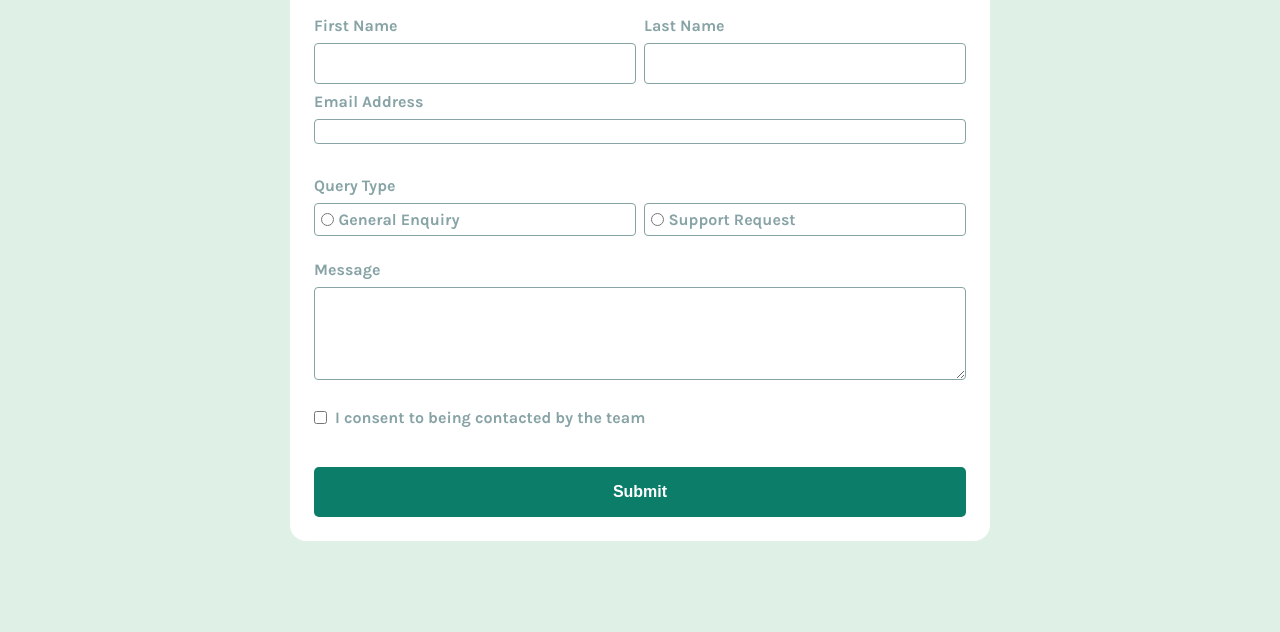
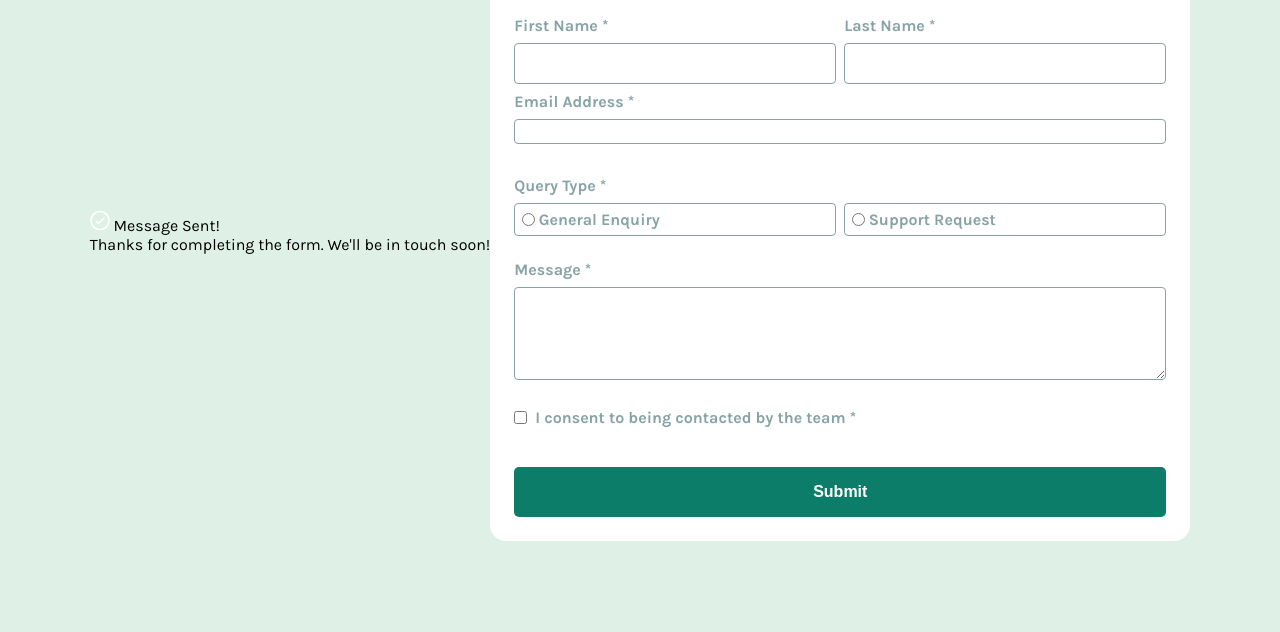
Before and after one commit to Abdu2120036/Contact-form, a plain HTML site: page index.html in a window 1280 px wide. Shown: the part 168-800 px from the top of the page. Drawn offline with Linux system fonts and the light colour scheme.

Commit message:
Added the message
Added some adjustments to lines throughout the body

```diff
--- a/index.html
+++ b/index.html
@@ -8,8 +8,12 @@
     <link rel="stylesheet" href="style.css">
 </head>
 <body>
-    <div class="message">
-
+    <div id="success-message" class="success-message ">
+        <div class="message-header">
+            <img src="assets/images/icon-success-check.svg" alt="Success Icon">
+            Message Sent!
+        </div>
+        <p>Thanks for completing the form. We'll be in touch soon!</p>
     </div>
 
     <div class="cont">
@@ -18,44 +22,44 @@
         <form>
             <div class="sect1">
                 <div class="left">
-                    <label for="Fname">First Name</label><br>
+                    <label for="Fname">First Name <span class="required-input">*</span></label><br>
                     <input type="text" id="Fname">
                 </div>
                 <div class="right">
-                    <label for="Lname">Last Name</label><br>
+                    <label for="Lname">Last Name <span class="required-input">*</span></label><br>
                     <input type="text" id="Lname">
                 </div>
             </div>
 
             <div class="sect2">
-                <label for="Email">Email Address</label><br>
+                <label for="Email">Email Address <span class="required-input">*</span></label><br>
                 <input type="email" id="Email">
             </div>
 
 
 
             <div class="sect3">
-                <label for="qtype">Query Type</label><br>
-                <div>
+                <label for="qtype">Query Type <span class="required-input">*</span></label><br>
+                <div class="provided " >
                     <div class="left">
-                        <input type="radio" title="General Enquiry" name="General Enquiry" id="Genquiry">
+                        <input type="radio" name="gtype" id="Genquiry">
                         <label for="Genquiry">General Enquiry</label>
                     </div>
                     <div class="right">
-                        <input type="radio" title="Support Request" name="Support Request" id="Srequest">
+                        <input type="radio" name="qtype" id="Srequest">
                         <label for="Srequest">Support Request</label>
                     </div>
                 </div>
             </div>
 
             <div class="sect4">
-                <label for="Message">Message</label><br>
+                <label for="Message">Message <span class="required-input">*</span></label><br>
                 <textarea name="Message" id="Message" rows="5"></textarea>
             </div>
 
             <div class="sect5">
                 <input type="checkbox" name="Consent" id="Consent" title="Consent">
-                <label for="Consent">I consent to being contacted by the team</label>
+                <label for="Consent">I consent to being contacted by the team <span class="required-input">*</span></label>
             </div>
 
             <input type="submit" value="Submit" id="Submit">
```
